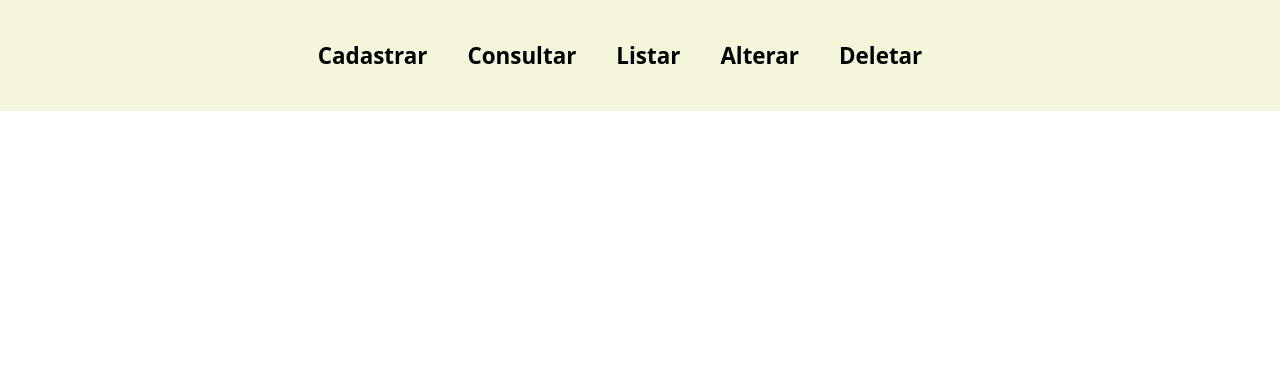
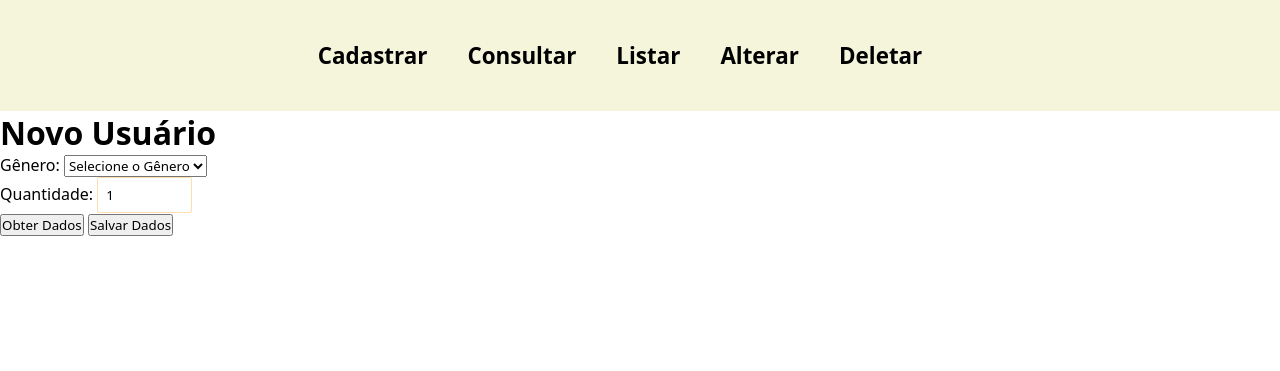
Before and after one commit to patinaomi/consumo-api-python, a Flask app: page / in a window 1280 px wide. Shown: the top 371 px of the page. Run offline with Flask 3, Linux system fonts and the light colour scheme.

Commit message:
bora pro front

```diff
--- a/main.py
+++ b/main.py
@@ -8,13 +8,13 @@ from flask import Flask, request, jsonify, render_template
 def validar_telefone(telefone, cel=True):
     # Remove caracteres não numéricos da string telefone usando a função filter e str.isdigit
     # e depois o join junta os caracteres restantes de volta em uma string única.
-
     telefone_limpo = ''.join(filter(str.isdigit, telefone))
 
     if cel:
         return telefone_limpo[:2] + '9' + telefone_limpo[2:]
     else:
         return telefone_limpo
+
 
 def validar_email(email):
     regex_email = r'^[\w\.-]+@[\w\.-]+\.\w+'
@@ -48,7 +48,7 @@ def carregar_dados(dados):
 
 secret = carregar_dados('secret.json')
 
-
+# Operações de banco de dados
 def operacao_db(comando, secret, commit=True):
     try:
         with oracledb.connect(user=secret['user'],
@@ -56,14 +56,15 @@ def operacao_db(comando, secret, commit=True):
                               dsn=secret['dsn']) as connection:
             with connection.cursor() as cursor:
                 cursor.execute(comando)
-
                 if commit:
                     connection.commit()
-
+                return cursor.rowcount  # Retorna o número de linhas afetadas
     except oracledb.DatabaseError as e:
         print(f'Erro no banco de dados: {e}')
+        return None  # Retorna None em caso de erro
     except Exception as e:
         print(f'Erro: {e}')
+        return None
 
 
 def consulta_db(comando, secret):
@@ -98,7 +99,7 @@ sql_criar_tabela = """
     tel_celular NUMBER(20)
 )"""
 
-
+# API para obtenção de dados externos
 def obter_dados_api(qtd_busca, genero):
     gender_param = '' if genero == 'both' else f'&gender={genero}'
     url = f'https://randomuser.me/api/?results={qtd_busca}&nat=br{gender_param}&inc=name,gender,nat,location,dob,email,phone,cell,picture&noinfo'
@@ -222,6 +223,12 @@ def listar_usuarios():
 @app.route('/api/alterar/<int:user_id>', methods=['PUT'])
 def alterar_usuario(user_id):
     dados = request.get_json()
+    if not dados or not all(key in dados for key in ['nome', 'genero', 'data', 'email', 'tel_residencial', 'tel_celular', 'endereco']):
+        return jsonify({'erro': 'Dados incompletos fornecidos'}), 400
+    print(f"Recebendo dados para atualizar: {dados}")  # Log dos dados recebidos
+    if not dados:
+        return jsonify({'erro': 'Nenhum dado fornecido para atualização'}), 400
+
     comando_verificacao = f"SELECT * FROM t_user WHERE id_user = {user_id}"
     dados_usuario, _ = consulta_db(comando_verificacao, secret)
     if not dados_usuario:
@@ -239,14 +246,16 @@ def alterar_usuario(user_id):
         endereco = '{dados['endereco']}'
         WHERE id_user = {user_id}
         """
-        operacao_db(comando, secret, commit=True)
-        return jsonify({'mensagem': 'Dados atualizados com sucesso!'}), 200
+        rows_affected = operacao_db(comando, secret, commit=True)
+        if rows_affected > 0:
+            print(f"Linhas atualizadas: {rows_affected}")  # Log do sucesso
+            return jsonify({'mensagem': 'Dados atualizados com sucesso!'}), 200
+        else:
+            print("Nenhuma linha atualizada.")  # Log de falha
+            return jsonify({'erro': 'Nenhuma alteração realizada.'}), 200
     except Exception as e:
+        print(f'Erro ao atualizar dados: {e}')  # Log de exceção
         return jsonify({'erro': str(e)}), 500
-
-
-
-
 
 if __name__ == '__main__':
     app.run(debug=True)
--- a/static/css/style.css
+++ b/static/css/style.css
@@ -11,11 +11,6 @@
 }
 
 
-
-
-:root {
-    --fonte-principal:
-}
 
 .formulario {
     margin: 200px auto;
--- a/static/js/index.js
+++ b/static/js/index.js
@@ -1,12 +1,14 @@
+// Define a função para obter dados baseados em gênero e termo de busca e exibi-los na página.
 function obterDados() {
   const genero = document.getElementById("generoSelect").value;
   const busca = document.getElementById("busca").value;
 
+  // Realiza uma requisição para a API com os parâmetros de busca e gênero.
   fetch(`/api/externo?genero=${genero}&busca=${busca}`)
     .then((response) => response.json())
     .then((dados) => {
       const resultadosDiv = document.getElementById("resultados");
-      resultadosDiv.innerHTML = "";
+      resultadosDiv.innerHTML = ""; // Limpa resultados anteriores.
       dados.forEach((dado, index) => {
         const pessoaDiv = document.createElement("div");
         pessoaDiv.className = "user-entry";
@@ -27,7 +29,7 @@ function obterDados() {
         `;
         resultadosDiv.appendChild(pessoaDiv);
       });
-      document.getElementById("resultados").classList.remove("hidden");
+      document.getElementById("resultados").classList.remove("hidden"); // Exibe os resultados.
       document.getElementById("salvarBtn").disabled = false;
     })
     .catch((error) => {
@@ -36,6 +38,7 @@ function obterDados() {
     });
 }
 
+// Define a função para salvar os dados selecionados pelo usuário.
 function salvarDados() {
   const checkboxes = document.querySelectorAll(".user-select:checked");
   if (checkboxes.length === 0) {
@@ -62,16 +65,15 @@ function salvarDados() {
     });
 }
 
+// Função para mostrar uma seção específica, escondendo outras.
 function showSection(sectionId) {
-  // Esconde todas as seções
-  document.querySelectorAll(".content-section").forEach((section) => {
-    section.classList.add("hidden");
-  });
-
-  // Mostra a seção específica
+  document
+    .querySelectorAll(".content-section")
+    .forEach((section) => section.classList.add("hidden"));
   document.getElementById(sectionId).classList.remove("hidden");
 }
 
+// Função para consultar dados de um usuário específico e exibir na página.
 function consultarUsuario() {
   const userId = document.getElementById("userId").value;
   fetch(`/api/consultar/${userId}`)
@@ -102,12 +104,11 @@ function consultarUsuario() {
     });
 }
 
-
+// A função 'listarUsuarios' é usada para obter e exibir uma lista de todos os usuários.
 function listarUsuarios() {
   fetch("/api/listar_usuarios")
     .then((response) => response.json())
     .then((data) => {
-      console.log(data); // Isso ajudará a ver o que está sendo recebido.
       const usuariosDiv = document.getElementById("usuarios");
       usuariosDiv.innerHTML = ""; // Limpar lista atual
 
@@ -138,6 +139,7 @@ function listarUsuarios() {
     });
 }
 
+// Define a função para deletar um usuário específico.
 function deletarUsuario() {
   const userId = document.getElementById("deleteUserId").value;
   fetch(`/api/deletar/${userId}`, {
@@ -158,6 +160,7 @@ function deletarUsuario() {
     });
 }
 
+// Função para verificar a existência de um usuário antes de tentar atualizá-lo.
 function alterarUsuario() {
   const userId = document.getElementById("updateUserId").value;
 
@@ -177,11 +180,16 @@ function alterarUsuario() {
     });
 }
 
+// Função para atualizar os dados de um usuário, após sua verificação.
 function atualizarDadosUsuario(userId) {
   const telefoneCel = document.getElementById("updateTelCel").value;
   const telefoneRes = document.getElementById("updateTelRes").value;
 
-  if (!validarTelefone(telefoneCel) || !validarTelefone(telefoneRes)) {
+  // Limpeza dos telefones antes de validar e enviar
+  const telefoneCelLimpo = telefoneCel.replace(/[^\d]/g, "");
+  const telefoneResLimpo = telefoneRes.replace(/[^\d]/g, "");
+
+  if (!validarTelefone(telefoneCelLimpo) || !validarTelefone(telefoneResLimpo)) {
     alert("Por favor, insira um número de telefone válido.");
     return false; // Interrompe a função se o telefone não for válido
   }
@@ -191,22 +199,21 @@ function atualizarDadosUsuario(userId) {
     genero: document.getElementById("updateGenero").value,
     data: document.getElementById("updateData").value,
     email: document.getElementById("updateEmail").value,
-    tel_residencial: telefoneRes,
-    tel_celular: telefoneCel,
+    tel_residencial: telefoneResLimpo,
+    tel_celular: telefoneCelLimpo,
     endereco: document.getElementById("updateEndereco").value,
   };
 
   fetch(`/api/alterar/${userId}`, {
     method: "PUT",
-    headers: {
-      "Content-Type": "application/json",
-    },
+    headers: { "Content-Type": "application/json" },
     body: JSON.stringify(data),
   })
     .then((response) => response.json())
     .then((data) => {
       alert("Dados atualizados com sucesso!");
       console.log(data);
+      listarUsuarios(); // Chama a função listarUsuarios para atualizar a lista na página
     })
     .catch((error) => {
       console.error("Erro ao atualizar dados:", error);
@@ -215,6 +222,7 @@ function atualizarDadosUsuario(userId) {
 }
 
 
+// Função para consultar um usuário específico pelo ID e exibir seus detalhes.
 function consultarUsuarioEspecifico() {
   const userId = document.getElementById("userIdConsulta").value;
   fetch(`/api/consultar/${userId}`)
@@ -243,12 +251,13 @@ function consultarUsuarioEspecifico() {
     });
 }
 
+// Adiciona um evento para carregar a data máxima possível ao abrir a página.
 document.addEventListener("DOMContentLoaded", function () {
   const today = new Date().toISOString().split("T")[0];
   document.getElementById("updateData").max = today;
 });
 
-
+// Função para validar um número de telefone.
 function validarTelefone(telefone) {
   // Limpa o telefone removendo parênteses, espaços, hífens e outros caracteres não numéricos.
   const telefoneLimpo = telefone.replace(/[^\d]/g, "");
--- a/templates/index.html
+++ b/templates/index.html
@@ -21,7 +21,7 @@
 
 
     <!-- Cadastro -->
-    <div id="cadastrar" class="content-section hidden">
+    <div id="cadastrar" class="content-section">
         <h1 class="title">Novo Usuário</h1>
         <form id="dadosForm" class="data-form">
             <div class="form-group">
@@ -35,7 +35,7 @@
             </div>
             <div class="form-group">
                 <label for="busca">Quantidade:</label>
-                <input type="number" name="busca" id="busca" value="1" min="1" max="10" class="input-field">
+                <input type="number" name="busca" id="busca" value="1" min="1" max="100" class="input-field">
             </div>
             <button type="button" onclick="obterDados()" class="action-btn">Obter Dados</button>
             <button type="button" id="salvarBtn" onclick="salvarDados()" class="action-btn">Salvar Dados</button>
```
Also changed, not shown: README.md.
